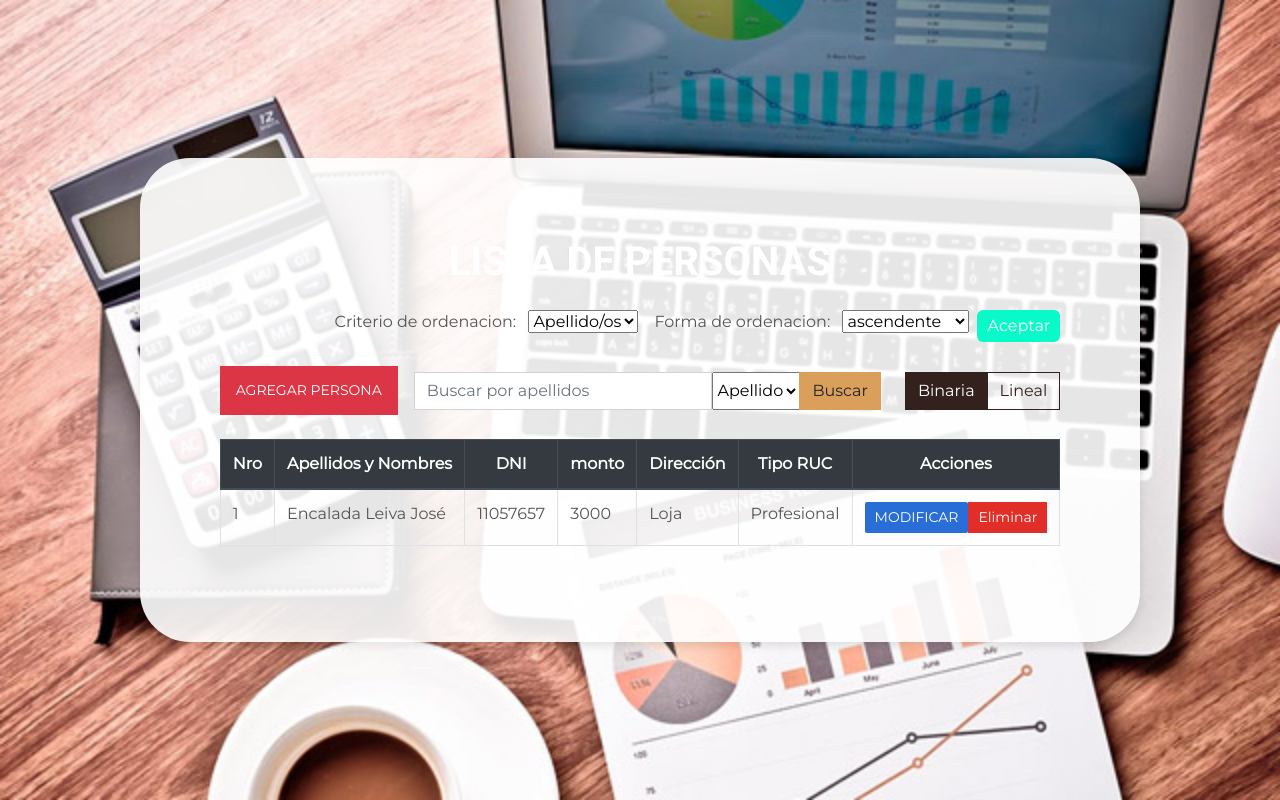
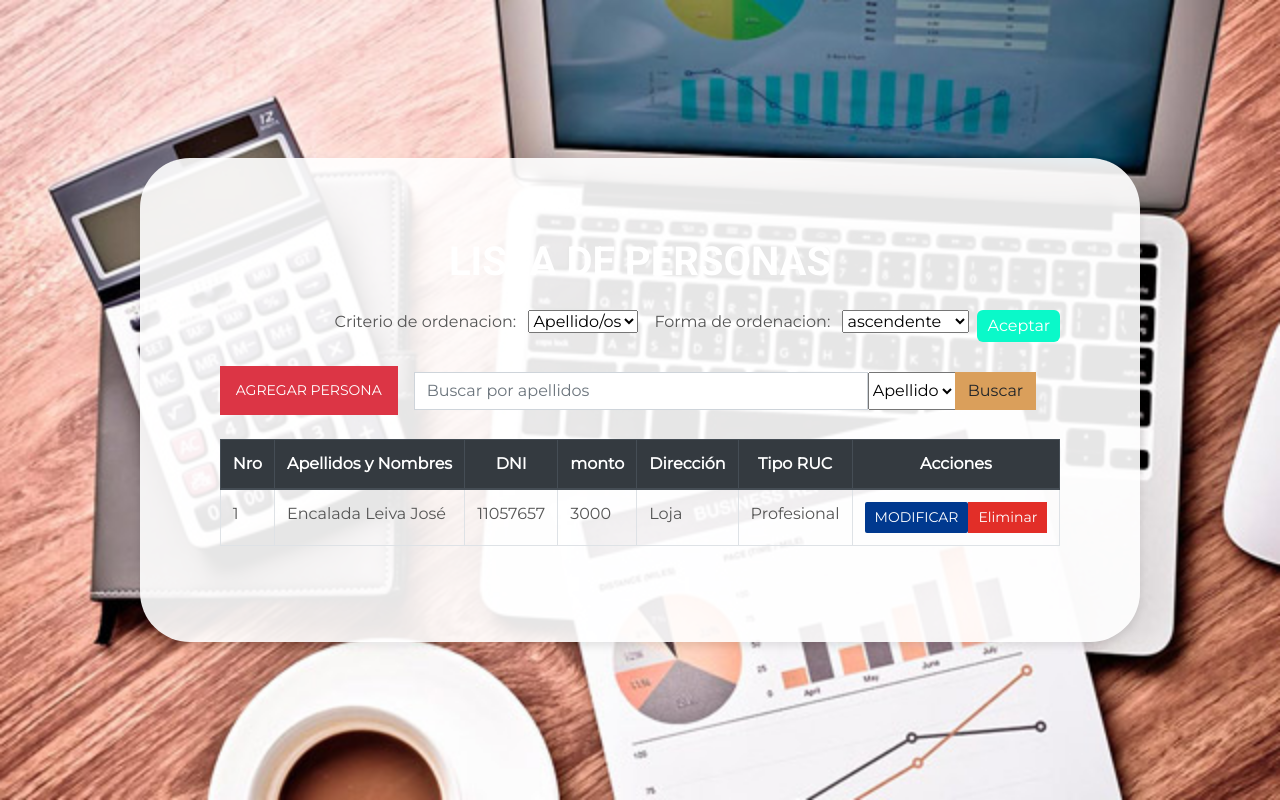
Before and after one commit to FerminEncalada/Practica_3, a Flask app: page /personas in a window 1280 px wide. Run offline with Flask 3, Linux system fonts and the light colour scheme; some libraries are stand-ins or nearby versions.

Commit message:
arreglos

```diff
--- a/practica_3/templates/personas/listapersonas.html
+++ b/practica_3/templates/personas/listapersonas.html
@@ -57,13 +57,6 @@
             <div class="ml-3 d-flex align-items-center">
                 <label for="metodo_busqueda" class="mr-2"></label>
                 <div class="btn-group btn-group-toggle" data-toggle="buttons">
-                    <label class="btn btn-outline-secondary active">
-                        <input type="radio" name="metodo_busqueda" id="binario" value="binario" autocomplete="off"
-                            checked> Binaria
-                    </label>
-                    <label class="btn btn-outline-secondary">
-                        <input type="radio" name="metodo_busqueda" id="lineal" value="lineal" autocomplete="off"> Lineal
-                    </label>
                 </div>
             </div>
         </form>
@@ -115,7 +108,7 @@
                     <td>
                         <div class="d-flex">
                             <a href="/personas/editar/{{ item.id }}" class="btn btn-sm me-2"
-                                style="background-color: #286ed6; color: white; border: none; padding: 5px 10px; border-radius: 2px;">MODIFICAR</a>
+                                style="background-color: hsl(216, 100%, 28%); color: white; border: none; padding: 5px 10px; border-radius: 2px;">MODIFICAR</a>
                             <form id="eliminar_form_{{ item.id }}" action="/personas/eliminar/{{ item.id }}"
                                 method="POST">
                                 <button type="submit" class="btn btn-sm"
```
